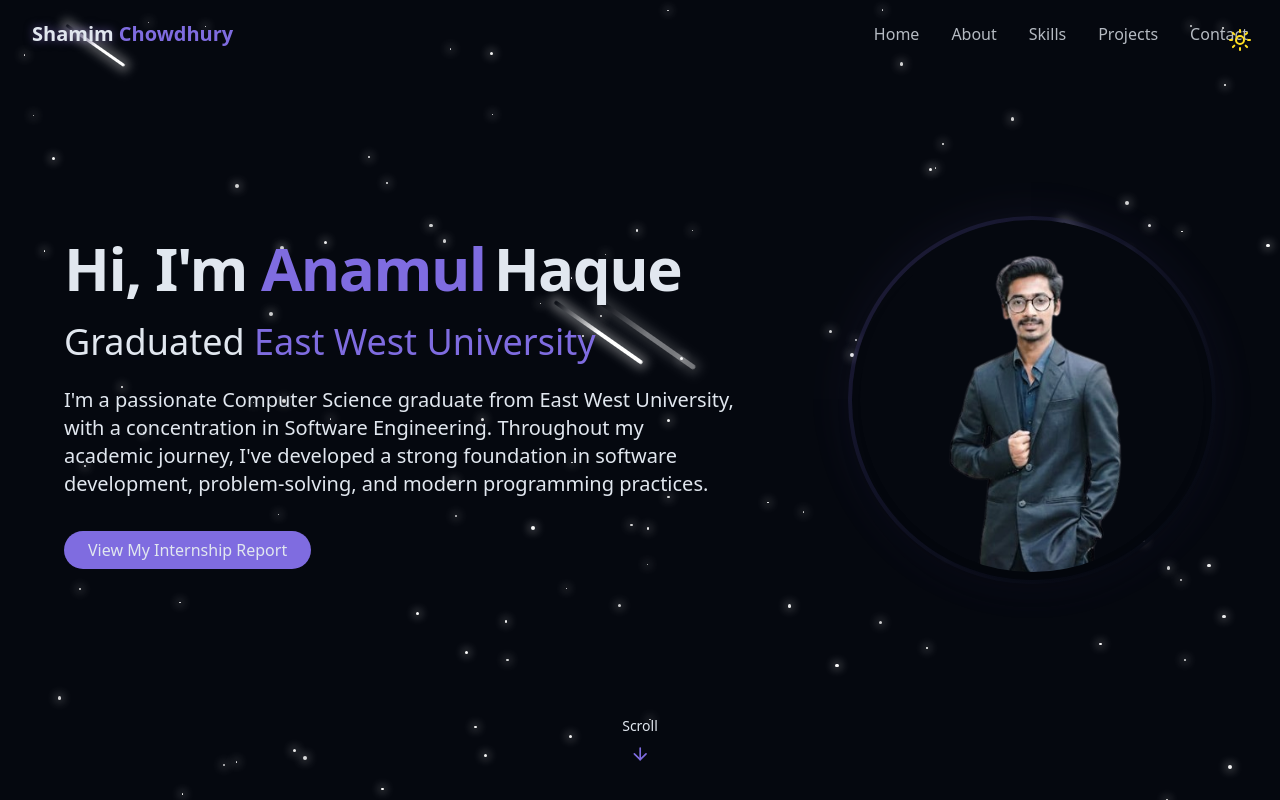
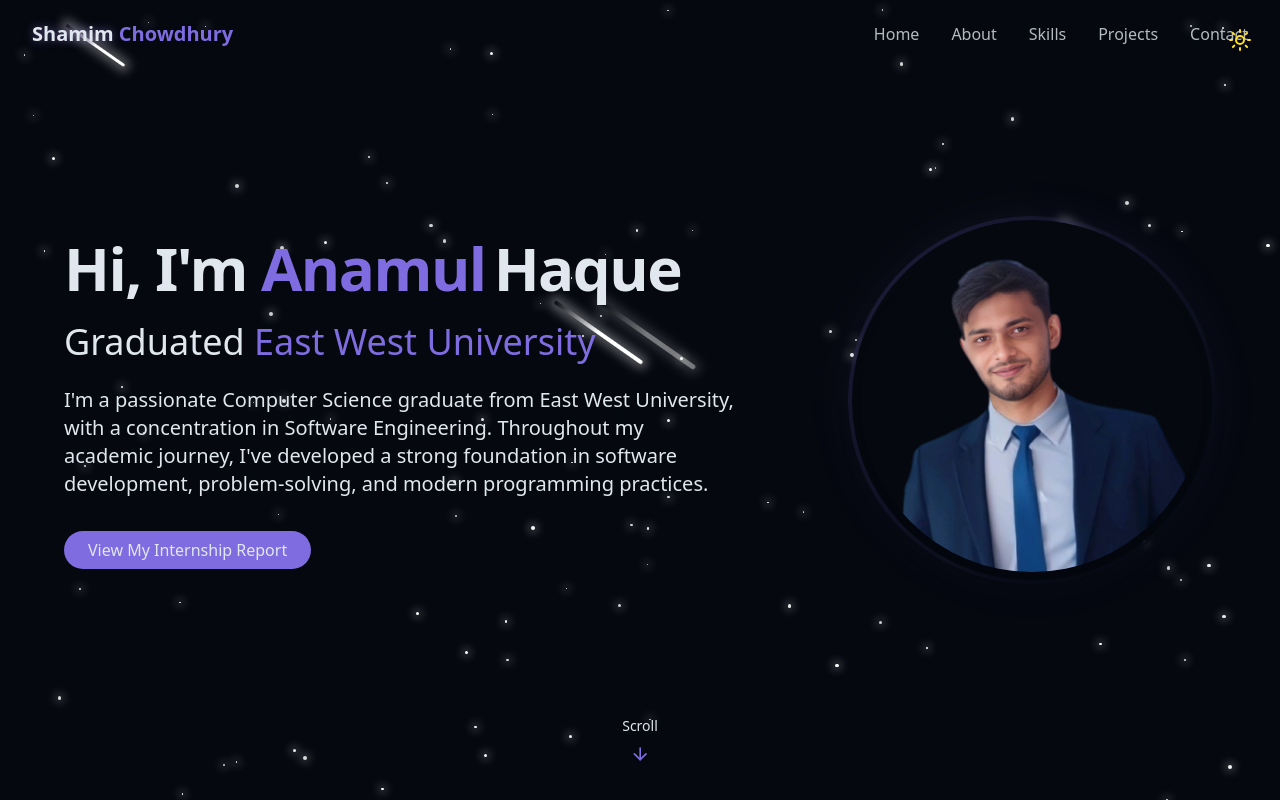
Before and after one commit to anamul101/my-portfolio-site, a React (Vite) app: page / in a window 1280 px wide. Shown: the top 800 px of the page. Built offline with nearby package versions, Linux system fonts and the light colour scheme.

Commit message:
image update

```diff
--- a/src/components/HeroSection.jsx
+++ b/src/components/HeroSection.jsx
@@ -52,8 +52,8 @@
             <div className="relative rounded-full bg-gradient-to-br from-primary/20 to-background p-1 shadow-lg">
               <div className="bg-background rounded-full p-2">
                 <img
-                  src="/projects/shamim1.png"
-                  alt="Shamim Chowdhury"
+                  src="/projects/anamul.png"
+                  alt="Anamul Haque"
                   className="rounded-full w-full h-auto object-cover aspect-square shadow-xl"
                 />
               </div>
```
Also changed, not shown: public/projects/anamul.png (added), public/projects/shamim1.png (deleted).
